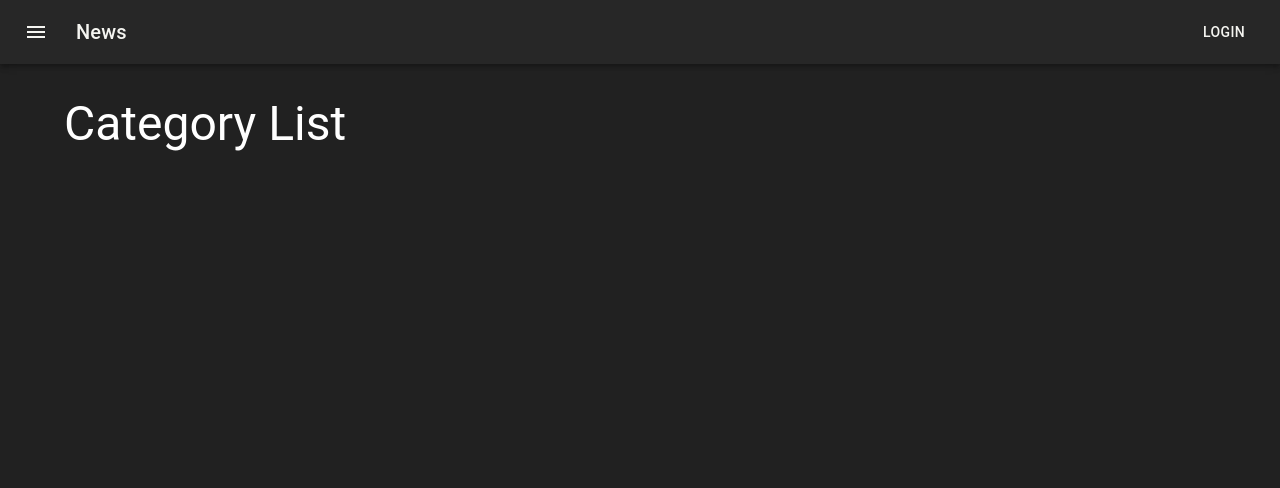
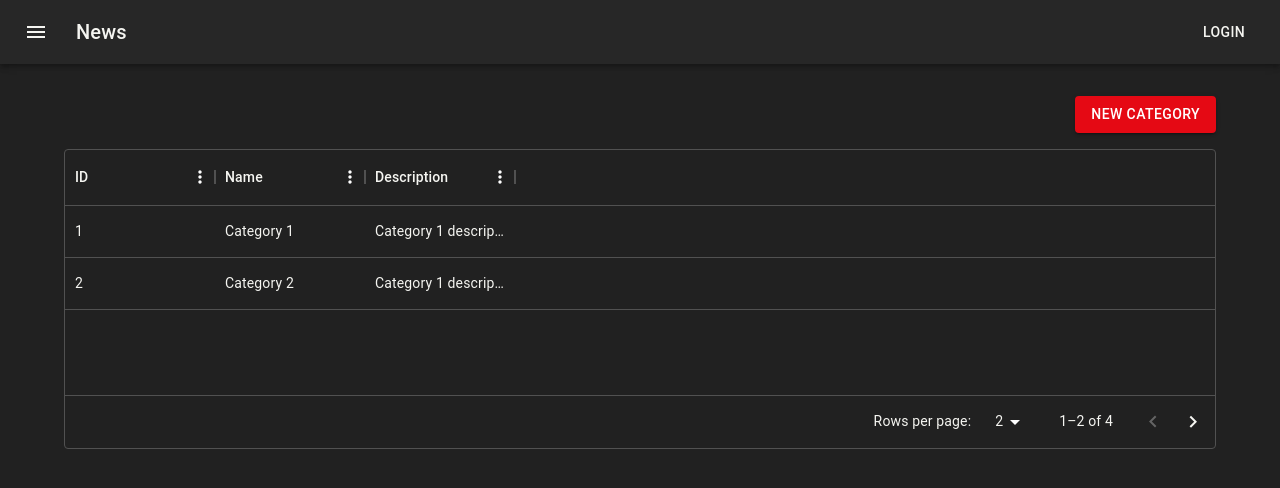
Before and after one commit to paulosarmento/projeto-pratico-fc-admin-react, a React (Create React App) app: page / in a window 1280 px wide. Shown: the top 488 px of the page. Built offline with nearby package versions, Linux system fonts and the light colour scheme.

Commit message:
Criando DataGrid da Listagem de categoria

```diff
--- a/package.json
+++ b/package.json
@@ -3,11 +3,13 @@
   "version": "0.1.0",
   "private": true,
   "dependencies": {
-    "@emotion/react": "^11.11.3",
+    "@emotion/react": "^11.11.4",
     "@emotion/styled": "^11.11.0",
     "@fontsource/roboto": "^5.0.8",
     "@mui/icons-material": "^5.15.11",
     "@mui/material": "^5.15.11",
+    "@mui/styled-engine-sc": "^6.0.0-alpha.17",
+    "@mui/x-data-grid": "^6.19.5",
     "@reduxjs/toolkit": "^1.9.7",
     "@testing-library/jest-dom": "^5.17.0",
     "@testing-library/react": "^13.4.0",
@@ -24,6 +26,7 @@
     "react-router-dom": "^6.22.1",
     "react-scripts": "5.0.1",
     "sort-by": "^1.2.0",
+    "styled-components": "^6.1.8",
     "typescript": "^4.9.5",
     "web-vitals": "^2.1.4"
   },
--- a/src/features/categories/ListCategory.tsx
+++ b/src/features/categories/ListCategory.tsx
@@ -1,11 +1,65 @@
-import { Box, Typography } from "@mui/material";
+import { Box, Button, Link, Typography } from "@mui/material";
+import { useAppSelector } from "../../app/hooks";
+import { selectCategories } from "./categorySlice";
+import { DataGrid, GridColDef, GridRowsProp } from "@mui/x-data-grid";
 
 const CategoryList = () => {
+  const categories = useAppSelector(selectCategories);
+
+  // use categories to create rows
+
+  const rows: GridRowsProp = categories.map((category) => ({
+    id: category.id,
+    name: category.name,
+    description: category.description,
+  }));
+
+  // use columns
+
+  const columns: GridColDef[] = [
+    { field: "id", headerName: "ID", width: 150 },
+    {
+      field: "name",
+      headerName: "Name",
+      width: 150,
+      editable: true,
+    },
+    {
+      field: "description",
+      headerName: "Description",
+      width: 150,
+      editable: true,
+    },
+  ];
+
   return (
-    <Box>
-      <Typography variant="h3" component="h1">
-        Category List
-      </Typography>
+    <Box maxWidth={"lg"} sx={{ mt: 4, mb: 4 }}>
+      <Box display={"flex"} justifyContent="flex-end">
+        <Button
+          variant="contained"
+          color="secondary"
+          component={Link}
+          href="/categories/create"
+          style={{ marginBottom: "1rem" }}
+        >
+          New Category
+        </Button>
+      </Box>
+
+      <div style={{ height: 300, width: "100%" }}>
+        <DataGrid
+          rows={rows}
+          columns={columns}
+          pageSizeOptions={[1, 2, 4]}
+          initialState={{
+            pagination: {
+              paginationModel: {
+                pageSize: 2,
+              },
+            },
+          }}
+        />
+      </div>
     </Box>
   );
 };
--- a/src/features/categories/categorySlice.ts
+++ b/src/features/categories/categorySlice.ts
@@ -1,4 +1,5 @@
 import { createSlice } from "@reduxjs/toolkit";
+import { RootState } from "../../app/store";
 
 interface Category {
   id: string;
@@ -36,4 +37,8 @@
   },
 });
 
+// Selectors
+
+export const selectCategories = (state: RootState) => state.categories;
+
 export default categoriesSlice.reducer;
```
Also changed, not shown: 1 other file (tests, documents, lock files or other folders).
